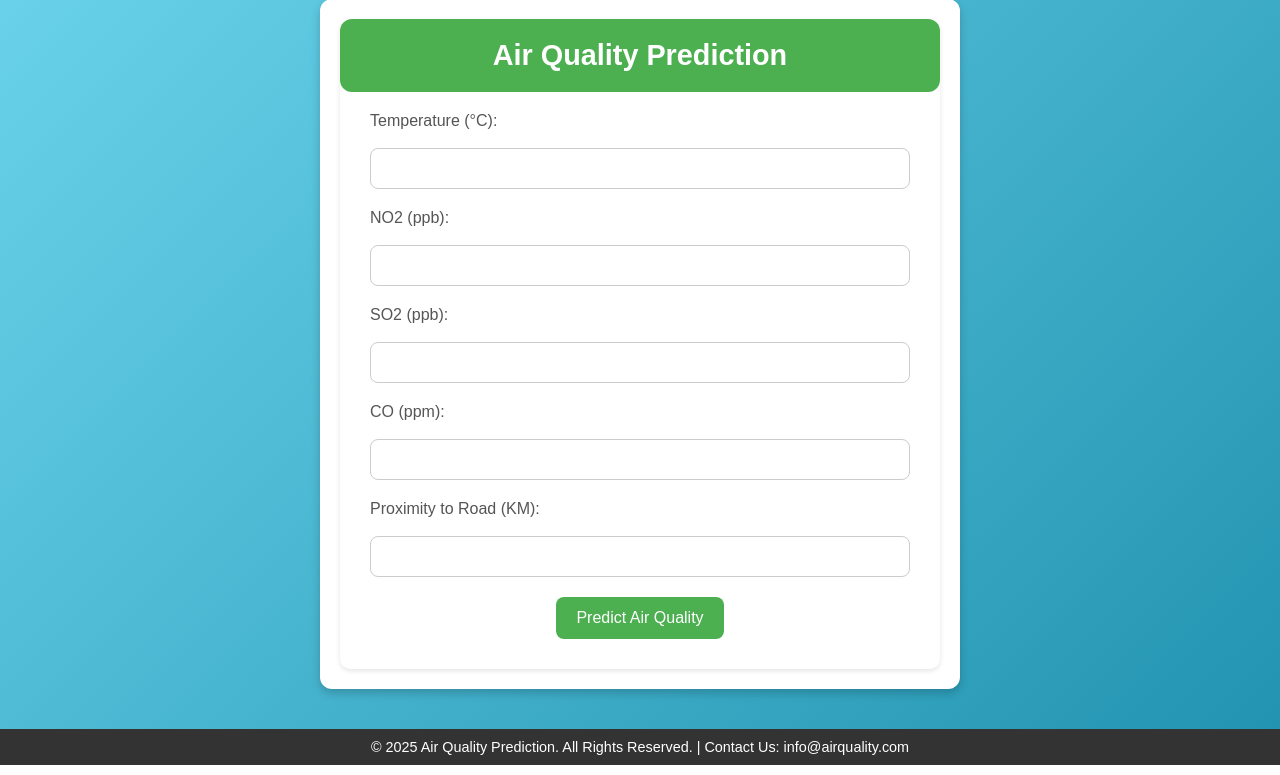
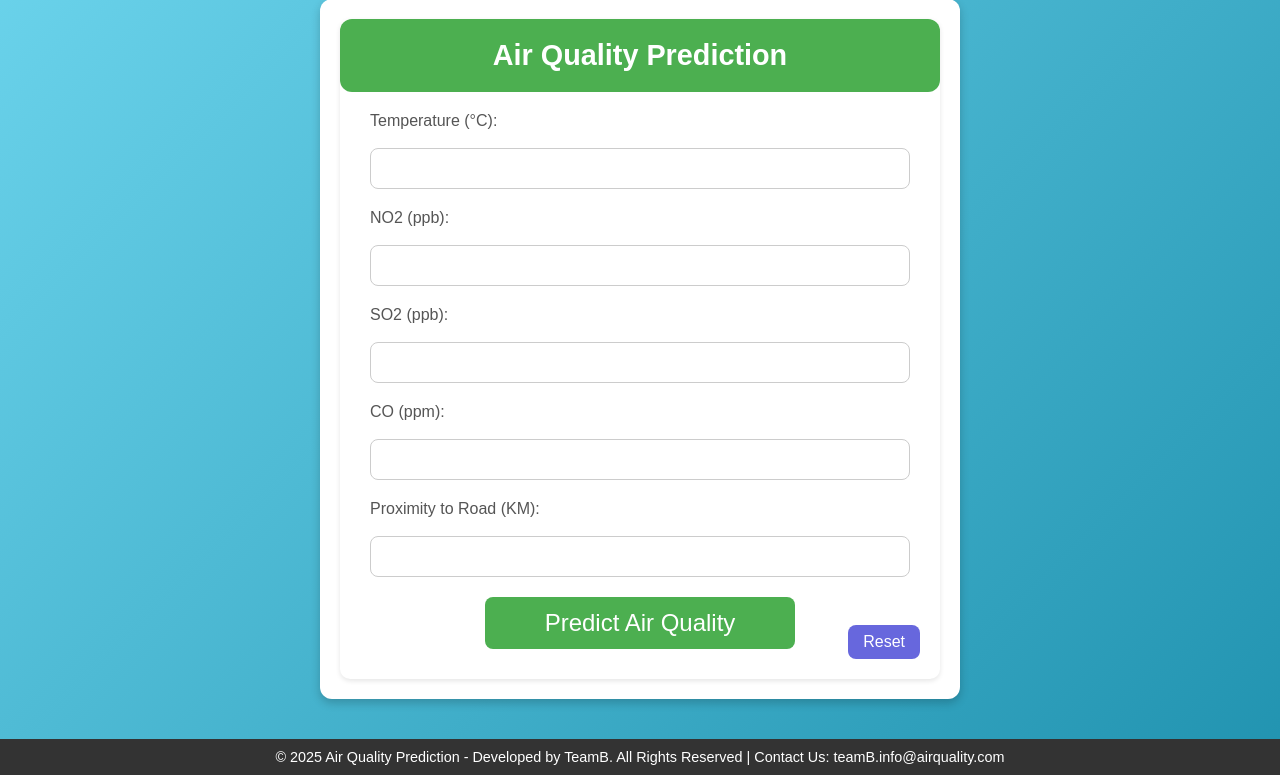
Before and after one commit to srikanththella/AirQualityPrediction, a Flask app: page / in a window 1280 px wide. Shown: the part 109-884 px from the top of the page. Run offline with Flask 3, Linux system fonts and the light colour scheme; parts of the project's set-up code (start-up, migrations or seed data) failed here and were passed over.

Commit message:
Update index.html

```diff
--- a/templates/index.html
+++ b/templates/index.html
@@ -6,6 +6,8 @@
     <title>Air Quality Prediction</title>
     <style>
         /* Global Styles */
+
+
         body {
             font-family: 'Arial', sans-serif;
             margin: 0;
@@ -100,6 +102,7 @@
             max-width: 600px;
             width: 100%;
             box-sizing: border-box;
+            position: relative;
         }
 
         .form-container h2 {
@@ -132,14 +135,33 @@
             background-color: #4CAF50;
             color: #fff;
             border: none;
-            padding: 12px 20px;
-            font-size: 1rem;
+            padding: 12px 60px;
+            font-size: 1.5rem;
             border-radius: 8px;
             cursor: pointer;
+            width:auto;
         }
 
         input[type="submit"]:hover {
             background-color: #45a049;
+        }
+
+        .reset-button{
+            background-color: rgb(103, 103, 221);
+            color: #fff;
+            border:none;
+            padding: 8px 15px;
+            font-size: 1rem;
+            border-radius: 8px;
+            cursor: pointer;
+            position: absolute;
+            right:20px;
+            bottom: 20px;
+
+        }
+
+        .reset-button:hover{
+            background-color: blue;
         }
 
         /* Footer Section */
@@ -202,13 +224,15 @@
                 <input type="number" step="any" name="Proximity" required>
 
                 <input type="submit" value="Predict Air Quality">
+
+                <input type="reset" value="Reset" class="reset-button">
             </form>
         </div>
     </div>
 
     <!-- Footer Section -->
     <div class="footer">
-        &copy; 2025 Air Quality Prediction. All Rights Reserved. | Contact Us: info@airquality.com
+        &copy; 2025 Air Quality Prediction - Developed by TeamB. All Rights Reserved | Contact Us: teamB.info@airquality.com
     </div>
 
     <!-- JavaScript for Burger Button -->
```
